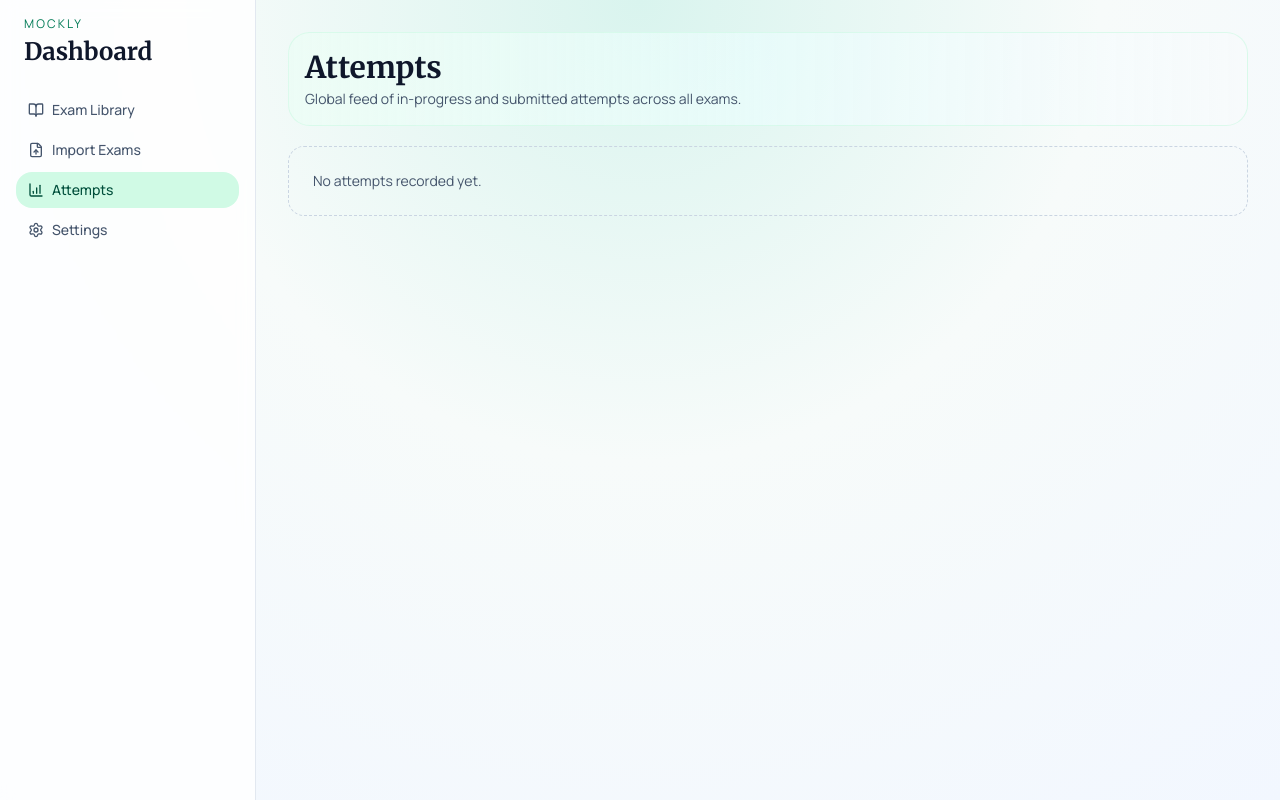
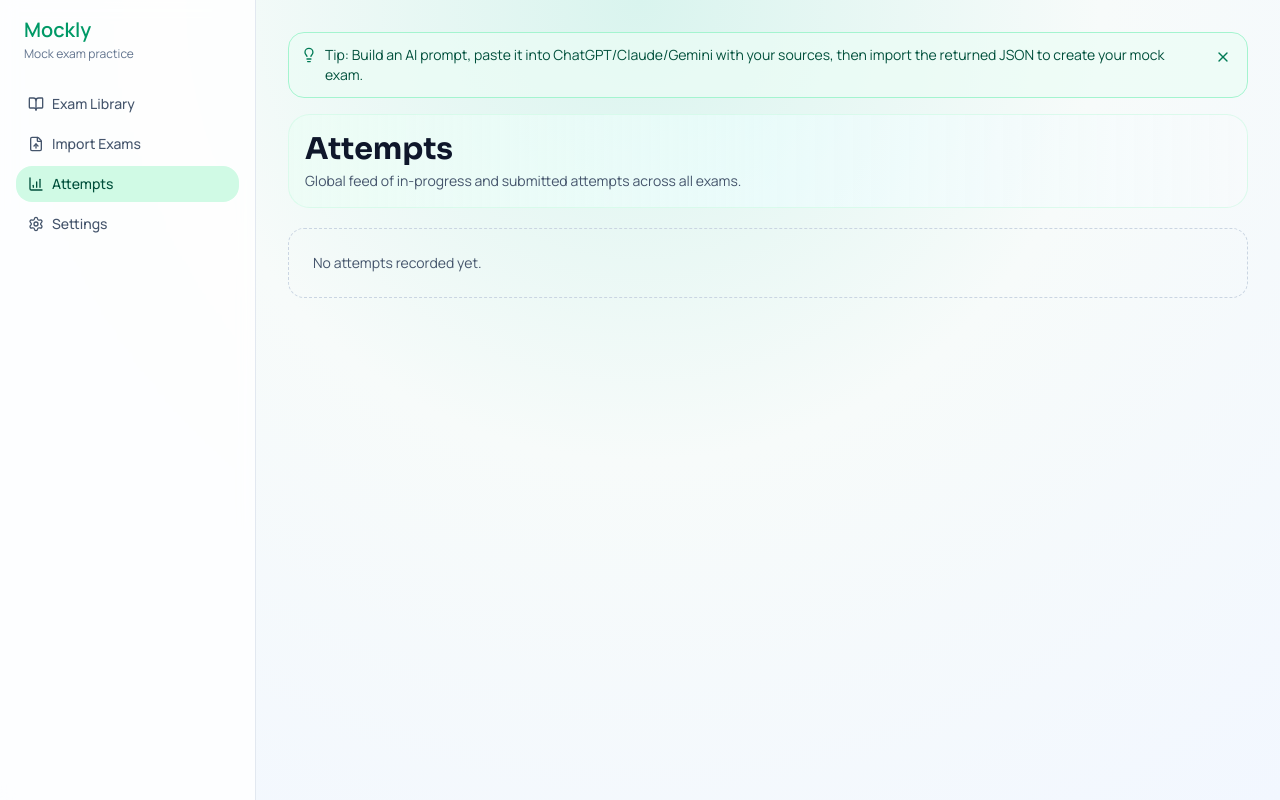
Before and after one commit to kimlyjohn/mockly, a Next.js app: page /attempts in a window 1280 px wide. Built offline with nearby package versions, Linux system fonts and the light colour scheme; no server answers; the database is empty.

Commit message:
feat:refresh branding and onboarding

```diff
--- a/app/(dashboard)/layout.tsx
+++ b/app/(dashboard)/layout.tsx
@@ -1,14 +1,19 @@
 import type { ReactNode } from "react";
 
+import { FirstRunHint } from "@/components/dashboard/FirstRunHint";
 import { SidebarNav } from "@/components/dashboard/SidebarNav";
 
 export default function DashboardLayout({ children }: { children: ReactNode }) {
   return (
-    <div className="min-h-screen bg-[radial-gradient(circle_at_top,#d9f4ee_0%,#f7fbfa_45%,#f2f7ff_100%)] dark:bg-[radial-gradient(circle_at_top,#093327_0%,#050a12_55%,#02040a_100%)] lg:flex">
+    <div className="relative min-h-screen lg:flex">
+      <div className="pointer-events-none fixed inset-0 -z-10 bg-[radial-gradient(circle_at_top,#d9f4ee_0%,#f7fbfa_45%,#f2f7ff_100%)] dark:bg-[radial-gradient(circle_at_top,#093327_0%,#050a12_55%,#02040a_100%)]" />
       <div className="lg:w-64 lg:shrink-0">
         <SidebarNav />
       </div>
-      <main className="min-w-0 flex-1 p-4 sm:p-8">{children}</main>
+      <main className="min-w-0 flex-1 p-4 sm:p-8">
+        <FirstRunHint />
+        {children}
+      </main>
     </div>
   );
 }
--- a/app/layout.tsx
+++ b/app/layout.tsx
@@ -1,5 +1,5 @@
 import type { Metadata } from "next";
-import { Manrope, Merriweather, Geist } from "next/font/google";
+import { Manrope, Sora, Geist } from "next/font/google";
 
 import { ThemeInitializer } from "@/components/dashboard/ThemeInitializer";
 
@@ -8,7 +8,7 @@ import { cn } from "@/lib/utils";
 
 const geist = Geist({ subsets: ["latin"], variable: "--font-sans" });
 
-const displayFont = Merriweather({
+const displayFont = Sora({
   variable: "--font-display",
   weight: ["700"],
   subsets: ["latin"],
@@ -20,8 +20,17 @@ const bodyFont = Manrope({
 });
 
 export const metadata: Metadata = {
+  metadataBase: new URL(
+    process.env.NEXT_PUBLIC_APP_URL ?? "http://localhost:3000",
+  ),
   title: "Mockly",
-  description: "Smart mock exam player for fast exam prep.",
+  description:
+    "Mockly helps learners turn source material into realistic mock exams, practice under exam-like flow, and review with clarity.",
+  openGraph: {
+    title: "Mockly",
+    description:
+      "Create, practice, and review mock exams from your own source material.",
+  },
 };
 
 export default function RootLayout({
@@ -45,7 +54,11 @@ export default function RootLayout({
   })();`;
 
   return (
-    <html lang="en" className={cn("font-sans", geist.variable)}>
+    <html
+      lang="en"
+      className={cn("font-sans", geist.variable)}
+      suppressHydrationWarning
+    >
       <head>
         <script dangerouslySetInnerHTML={{ __html: themeBootScript }} />
       </head>
--- a/components/dashboard/ExamImportPanel.tsx
+++ b/components/dashboard/ExamImportPanel.tsx
@@ -316,11 +316,18 @@ export function ExamImportPanel({ onImported }: ExamImportPanelProps) {
           leftIcon={<Bot className="h-4 w-4" />}
           onClick={() => setTemplateOpen(true)}
         >
-          Open AI Prompt Builder
+          Open AI Exam Prompt Builder
         </Button>
-        <p className="text-sm text-muted-foreground">
-          Generate one-shot prompts for ChatGPT/Claude/Gemini, then paste JSON
-          below.
+      </div>
+
+      <div className="mt-4 rounded-xl border border-emerald-200 bg-emerald-50/60 p-3 text-sm dark:border-emerald-900/60 dark:bg-emerald-950/30">
+        <p className="font-medium text-emerald-900 dark:text-emerald-100">
+          New here?
+        </p>
+        <p className="mt-1 text-emerald-800/90 dark:text-emerald-200/90">
+          1) Copy prompt from AI Exam Prompt Builder, 2) paste it in
+          ChatGPT/Claude/Gemini with your lessons/sources, 3) paste the
+          generated JSON here, then import.
         </p>
       </div>
 
--- /dev/null
+++ b/components/dashboard/FirstRunHint.tsx
@@ -0,0 +1,45 @@
+"use client";
+
+import { useState } from "react";
+import { Lightbulb, X } from "lucide-react";
+
+const STORAGE_KEY = "mockly-first-run-hint-dismissed";
+
+export function FirstRunHint() {
+  const [visible, setVisible] = useState(() => {
+    if (typeof window === "undefined") {
+      return false;
+    }
+    return window.localStorage.getItem(STORAGE_KEY) !== "true";
+  });
+
+  if (!visible) {
+    return null;
+  }
+
+  return (
+    <div className="mb-4 rounded-xl border border-emerald-200 bg-emerald-50/70 p-3 text-sm dark:border-emerald-900/60 dark:bg-emerald-950/30">
+      <div className="flex items-start justify-between gap-3">
+        <div className="flex items-start gap-2">
+          <Lightbulb className="mt-0.5 h-4 w-4 text-emerald-700 dark:text-emerald-300" />
+          <p className="text-emerald-900 dark:text-emerald-100">
+            Tip: Build an AI prompt, paste it into ChatGPT/Claude/Gemini with
+            your sources, then import the returned JSON to create your mock
+            exam.
+          </p>
+        </div>
+        <button
+          type="button"
+          onClick={() => {
+            window.localStorage.setItem(STORAGE_KEY, "true");
+            setVisible(false);
+          }}
+          className="rounded-md p-1 text-emerald-700 transition hover:bg-emerald-100 dark:text-emerald-300 dark:hover:bg-emerald-900/60"
+          aria-label="Dismiss app tip"
+        >
+          <X className="h-4 w-4" />
+        </button>
+      </div>
+    </div>
+  );
+}
--- a/components/dashboard/SidebarNav.tsx
+++ b/components/dashboard/SidebarNav.tsx
@@ -59,12 +59,12 @@ export function SidebarNav() {
   return (
     <aside className="w-full border-b border-slate-200 bg-white/80 p-4 backdrop-blur dark:border-slate-800 dark:bg-slate-950/80 lg:sticky lg:top-0 lg:h-screen lg:border-b-0 lg:border-r">
       <div className="mb-6 px-2">
-        <p className="text-xs uppercase tracking-[0.18em] text-emerald-700 dark:text-emerald-300">
+        <p className="text-xl font-semibold text-emerald-600 dark:text-emerald-400">
           Mockly
         </p>
-        <h1 className="mt-1 text-2xl font-semibold text-slate-900 dark:text-slate-100">
-          Dashboard
-        </h1>
+        <p className="mt-0.5 text-xs text-slate-500 dark:text-slate-400">
+          Mock exam practice
+        </p>
       </div>
 
       <nav className="space-y-1">
--- a/components/views/UploadView.tsx
+++ b/components/views/UploadView.tsx
@@ -28,7 +28,9 @@ export function UploadView({
     <section className="mx-auto w-full max-w-5xl space-y-6">
       <Card className="overflow-hidden bg-linear-to-r from-emerald-500 to-teal-500 p-0 text-white">
         <div className="p-8">
-          <h1 className="text-4xl font-bold tracking-tight">mockly</h1>
+          <div className="flex items-center gap-3">
+            <h1 className="text-4xl font-bold tracking-tight">Mockly</h1>
+          </div>
           <p className="mt-2 max-w-2xl text-emerald-50">
             Upload a validated exam JSON and turn it into an interactive mock
             exam experience.
@@ -46,7 +48,7 @@ export function UploadView({
               leftIcon={<FileQuestion className="h-4 w-4" />}
               onClick={() => setIsTemplateOpen(true)}
             >
-              Open AI Prompt Builder
+              Open AI Exam Prompt Builder
             </Button>
           </div>
         </div>
```
Also changed, not shown: 1 other file (tests, documents, lock files or other folders).
